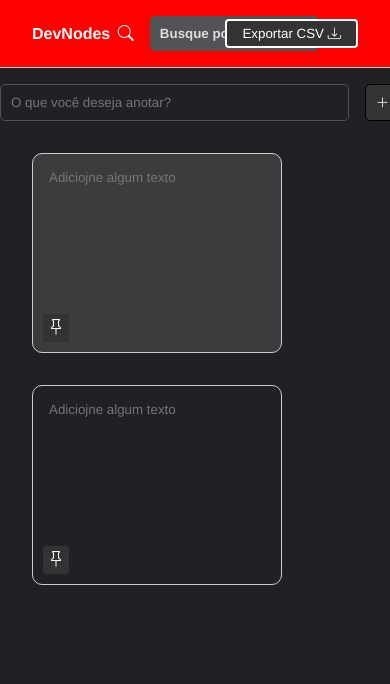
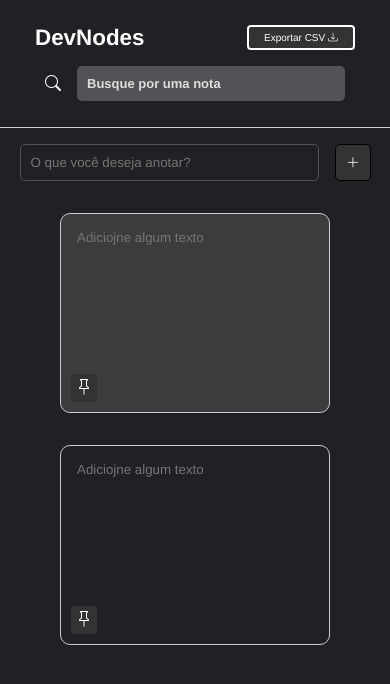
Before and after one commit to ELSON-341/DevNodes, a plain HTML site: page index.html in a window 390 px wide. Drawn offline with nearby package versions, Linux system fonts and the light colour scheme.

Commit message:
responsividade concluída

```diff
--- a/css/style.css
+++ b/css/style.css
@@ -14,10 +14,11 @@ body {
 header {
     display: flex;
     padding: 1rem 2rem;
-    justify-content: space-between;
+    justify-content: space-around;
     align-items: center;
     border-bottom: 1px solid #ccc;
     color: white;
+    gap: 10px;
 }
 
 #search-container {
@@ -59,7 +60,7 @@ header {
 #add-node-container {
     display: flex;
     color: red;
-    width: 400px;
+    max-width: 400px;
     margin: 1rem auto 0;
     gap: 1rem;
 }
@@ -85,7 +86,7 @@ header {
 
 #notes-container {
     display: grid;
-    grid-template-columns: repeat(auto-fill, 250px);
+    grid-template-columns: repeat(auto-fill, 270px);
     padding: 2rem;
     gap: 2rem;
 }
--- a/queries.css
+++ b/queries.css
@@ -1,23 +1,47 @@
 /* Mobile */
 @media(max-width: 680px) {
     header {
-        padding: 1rem 1rem;
-        background-color: red;
+        height: 8rem;
+        position: relative;
     }
 
     header h1 {
-        font-size: 1rem;
+        font-size: 1.4rem;
+        position: absolute;
+        top: 25px;
+        left: 35px;
     }
 
-    /* header > #search-container {
-
-    }         */
-
     #search-container {
-        width: 100px;
+        width: 300px;
+        position: absolute;
+        bottom: 10px;
+        margin: 1rem auto;
     }
 
     #search-container input {
-        width: 50px;
+        width: 50%;
+        font-size: 13px;
+    }
+
+    #exports-notes {
+        position: absolute;
+        top: 25px;
+        right: 35px;
+        font-size: 10px;
+    }
+
+    #add-node-container {
+        width: 90%;
+    }
+
+    #notes-container {
+        display: flex;
+        justify-content: center;
+    }
+
+    .note {
+        width: 270px;
+        min-height: ;
     }
 }
```
